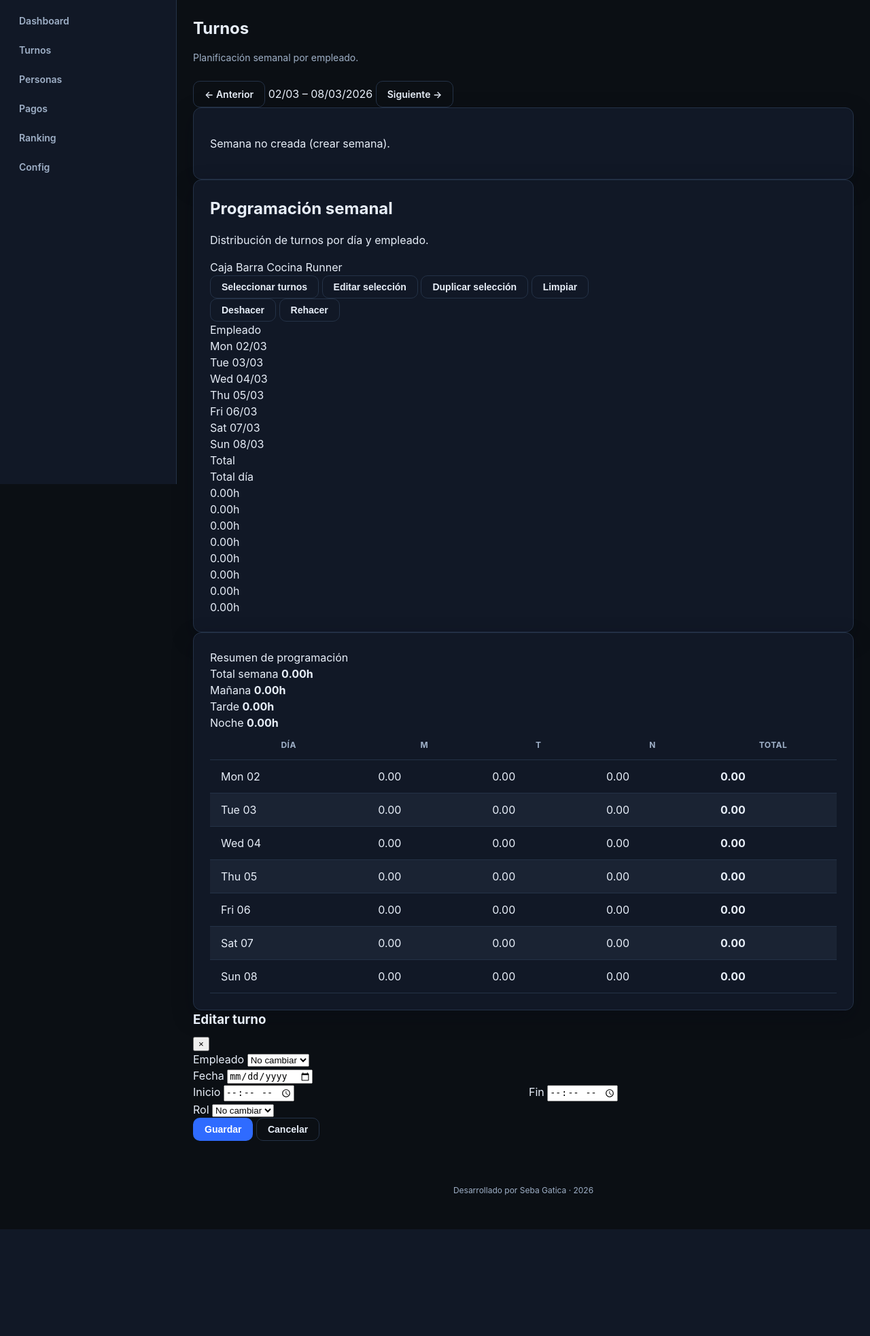
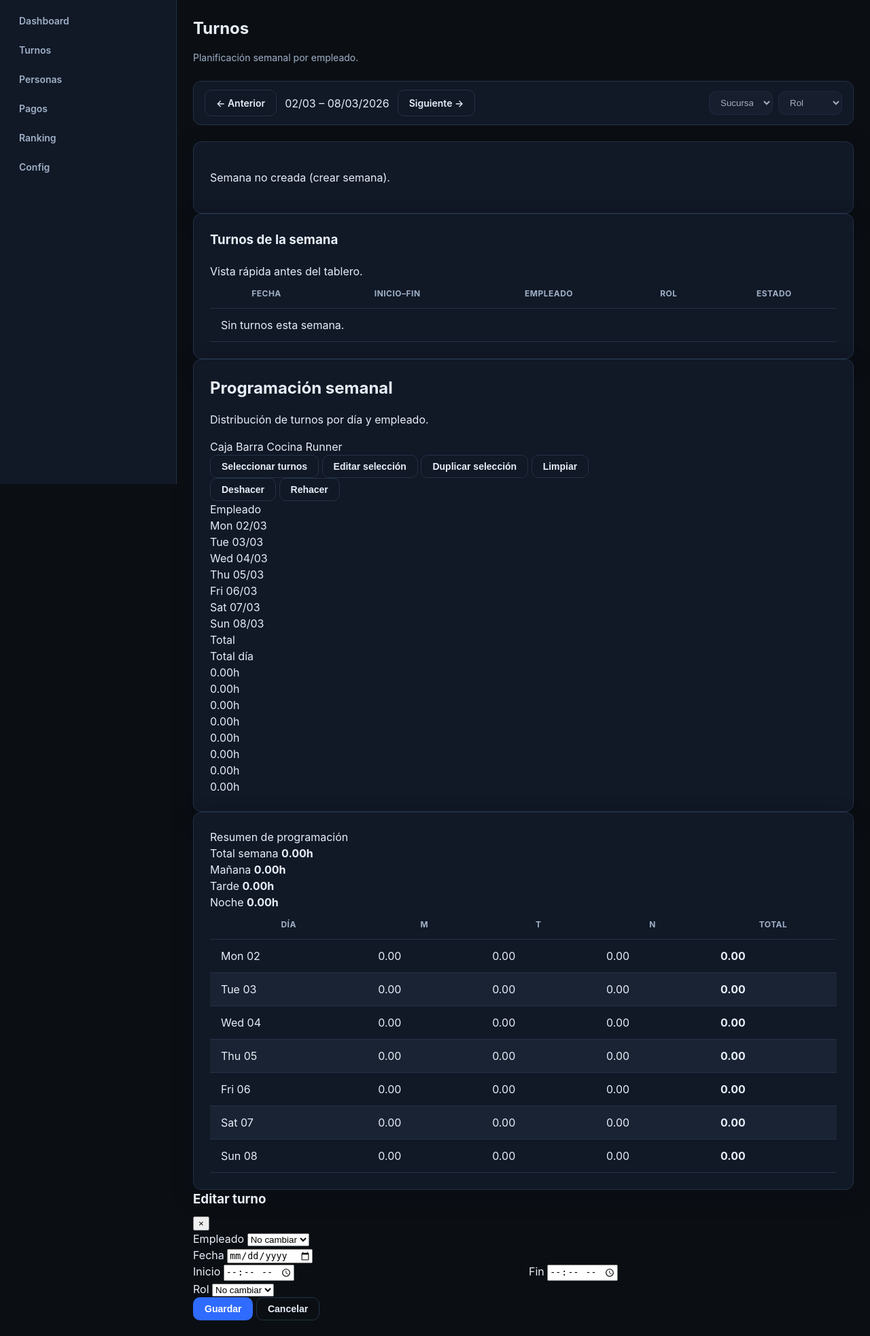
Before and after one commit to sebastiangaticacl/alfajor, a Flask app: page /shifts/ in a window 1280 px wide. Shown: the part 112-2077 px from the top of the page at 68% size. Before the commit the page ends 1920 px from the top, so only its background shows below. Run offline with Flask 3, Linux system fonts and the light colour scheme; the visitor is signed in with stand-in values (Sample User, id 1); data that the repository does not hold is empty; parts of the project's set-up code (start-up, migrations or seed data) failed here and were passed over.

Commit message:
Rediseñar Turnos con layout admin
- Barra sticky con filtros y semana
- Tabla compacta antes del tablero

Made-with: Cursor

```diff
--- a/alfajor/static/css/dashboard.css
+++ b/alfajor/static/css/dashboard.css
@@ -108,6 +108,41 @@
   overflow-x: auto;
 }
 
+.filter-bar {
+  display: flex;
+  justify-content: space-between;
+  align-items: center;
+  gap: var(--space-4);
+  background: var(--bg-surface);
+  border: 1px solid var(--border-color);
+  border-radius: var(--radius);
+  padding: var(--space-3) var(--space-4);
+  margin-bottom: var(--space-6);
+}
+
+.filter-bar.sticky {
+  position: sticky;
+  top: calc(var(--topbar-height) + 8px);
+  z-index: 15;
+}
+
+.filter-left {
+  display: flex;
+  align-items: center;
+  gap: var(--space-3);
+}
+
+.filter-right {
+  display: flex;
+  align-items: center;
+  gap: var(--space-2);
+}
+
+.badge-info { background: rgba(47, 107, 255, 0.15); color: var(--primary); }
+.badge-success { background: rgba(16, 185, 129, 0.15); color: var(--success); }
+.badge-warning { background: rgba(245, 158, 11, 0.15); color: var(--warning); }
+.badge-danger { background: rgba(239, 68, 68, 0.15); color: var(--danger); }
+
 .sidebar-toggle {
   display: none;
   background: transparent;
--- a/alfajor/templates/shifts/calendar.html
+++ b/alfajor/templates/shifts/calendar.html
@@ -5,10 +5,26 @@
 <h1 class="page-title">Turnos</h1>
 <p class="page-subtitle">Planificación semanal por empleado.</p>
 
-<div class="calendar-toolbar">
-  <a href="{{ url_for('shifts.calendar', week=prev_week) }}" class="btn btn-secondary">← Anterior</a>
-  <span class="calendar-range">{{ monday.strftime('%d/%m') }} – {{ sunday.strftime('%d/%m/%Y') }}</span>
-  <a href="{{ url_for('shifts.calendar', week=next_week) }}" class="btn btn-secondary">Siguiente →</a>
+<div class="filter-bar sticky">
+  <div class="filter-left">
+    <a href="{{ url_for('shifts.calendar', week=prev_week) }}" class="btn btn-secondary btn-sm">← Anterior</a>
+    <span class="calendar-range">{{ monday.strftime('%d/%m') }} – {{ sunday.strftime('%d/%m/%Y') }}</span>
+    <a href="{{ url_for('shifts.calendar', week=next_week) }}" class="btn btn-secondary btn-sm">Siguiente →</a>
+  </div>
+  <div class="filter-right">
+    <select class="select" disabled title="Próximamente">
+      <option>Sucursal</option>
+      {% for b in branches %}
+      <option>{{ b.name }}</option>
+      {% endfor %}
+    </select>
+    <select class="select" disabled title="Próximamente">
+      <option>Rol</option>
+      {% for role in shift_roles %}
+      <option>{{ role|capitalize }}</option>
+      {% endfor %}
+    </select>
+  </div>
 </div>
 <input type="hidden" id="csrf-token" value="{{ csrf_token() }}">
 
@@ -87,6 +103,49 @@
 </div>
 {% endif %}
 
+<div class="card">
+  <div class="stack">
+    <h3>Turnos de la semana</h3>
+    <span class="text-secondary">Vista rápida antes del tablero.</span>
+  </div>
+  <div class="table-responsive">
+    <table class="table">
+      <thead>
+        <tr>
+          <th>Fecha</th>
+          <th>Inicio–Fin</th>
+          <th>Empleado</th>
+          <th>Rol</th>
+          <th>Estado</th>
+          {% if week and week.status != 'CERRADA' and current_user.role in ['ADMIN', 'ENCARGADO'] %}
+          <th>Acciones</th>
+          {% endif %}
+        </tr>
+      </thead>
+      <tbody>
+        {% for s in shifts %}
+        <tr>
+          <td>{{ s.date.strftime('%d/%m') }}</td>
+          <td>{{ s.start_time.strftime('%H:%M') }}–{{ s.end_time.strftime('%H:%M') }}</td>
+          <td>{{ s.employee.full_name }}</td>
+          <td>{{ s.shift_role }}</td>
+          <td><span class="badge badge-info">{{ s.status }}</span></td>
+          {% if week and week.status != 'CERRADA' and current_user.role in ['ADMIN', 'ENCARGADO'] %}
+          <td>
+            <form action="{{ url_for('shifts.shift_delete', id=s.id) }}" method="post" style="display:inline;" onsubmit="return confirm('¿Eliminar turno?');">
+              <input type="hidden" name="csrf_token" value="{{ csrf_token() }}">
+              <button type="submit" class="btn btn-secondary btn-sm text-danger">Eliminar</button>
+            </form>
+          </td>
+          {% endif %}
+        </tr>
+        {% else %}
+        <tr><td colspan="6" class="text-secondary">Sin turnos esta semana.</td></tr>
+        {% endfor %}
+      </tbody>
+    </table>
+  </div>
+</div>
 <div class="schedule-layout">
   <div class="card schedule-card">
     <div class="schedule-header">
```
